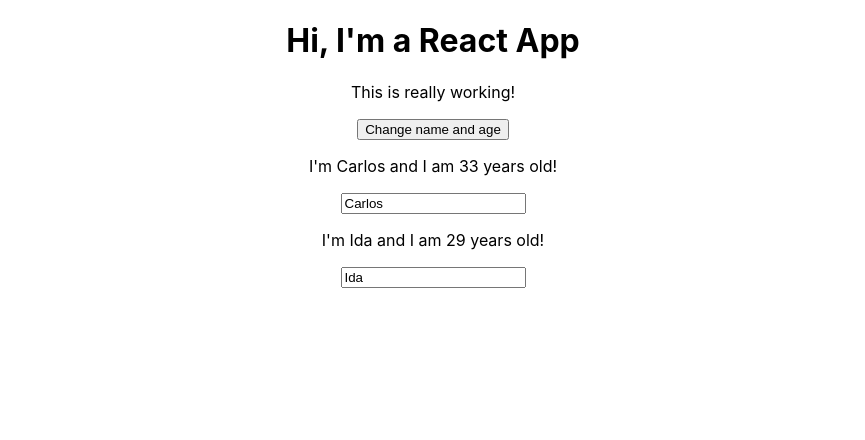
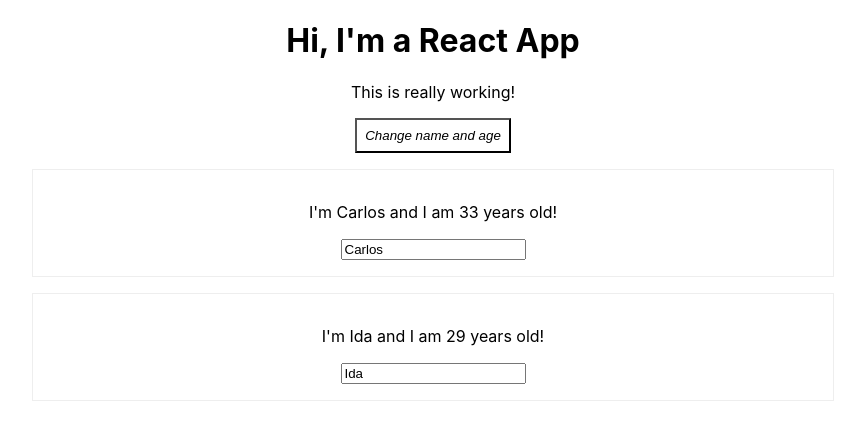
Before and after one commit to Carltesio/React_course_demo, a React (Create React App) app: page / in a window 1280 px wide. Shown: the top 440 px of the page, without its empty margins (207-1072 px from the left). Built offline with nearby package versions, Linux system fonts and the light colour scheme.

Commit message:
adding style to the button and text

```diff
--- a/src/App.css
+++ b/src/App.css
@@ -1,38 +1,20 @@
-.App {
-  text-align: center;
+.Person{
+width: 60%;
+margin: 16px auto;
+border: 1px solid #eee;
+box-shadow: 0 2px 3 px #ccc;
+padding: 16px;
+text-align: center;
 }
 
-.App-logo {
-  height: 40vmin;
-  pointer-events: none;
+.App{
+    text-align: center
 }
 
-@media (prefers-reduced-motion: no-preference) {
-  .App-logo {
-    animation: App-logo-spin infinite 20s linear;
-  }
+.button{
+    background-color: white;
+    font-style: italic;
+    border: 1x solid blue;
+    padding: 8px;
+    cursor: pointer;
 }
-
-.App-header {
-  background-color: #282c34;
-  min-height: 100vh;
-  display: flex;
-  flex-direction: column;
-  align-items: center;
-  justify-content: center;
-  font-size: calc(10px + 2vmin);
-  color: white;
-}
-
-.App-link {
-  color: #61dafb;
-}
-
-@keyframes App-logo-spin {
-  from {
-    transform: rotate(0deg);
-  }
-  to {
-    transform: rotate(360deg);
-  }
-}
--- a/src/App.js
+++ b/src/App.js
@@ -29,11 +29,14 @@
     })
   }
 
+
+
     return (
       <div className="App">
         <h1>Hi, I'm a React App</h1>
         <p>This is really working!</p>
-        <button onClick={switchNameHandler}>Change name and age</button>
+        <button className = "button"
+        onClick={switchNameHandler}>Change name and age</button>
         <Person
           name={personState.persons[0].name}
           age={personState.persons[0].age}
--- a/src/Person/Person.js
+++ b/src/Person/Person.js
@@ -2,7 +2,7 @@
 
 const person = (props) => {
   return (
-    <div>
+    <div className= "Person">
       <p onClick = {props.click}>I'm {props.name} and I am {props.age} years old!</p>
       <p>{props.children}</p>
       <input type="text" onChange={props.changed} value={props.name} />
```
